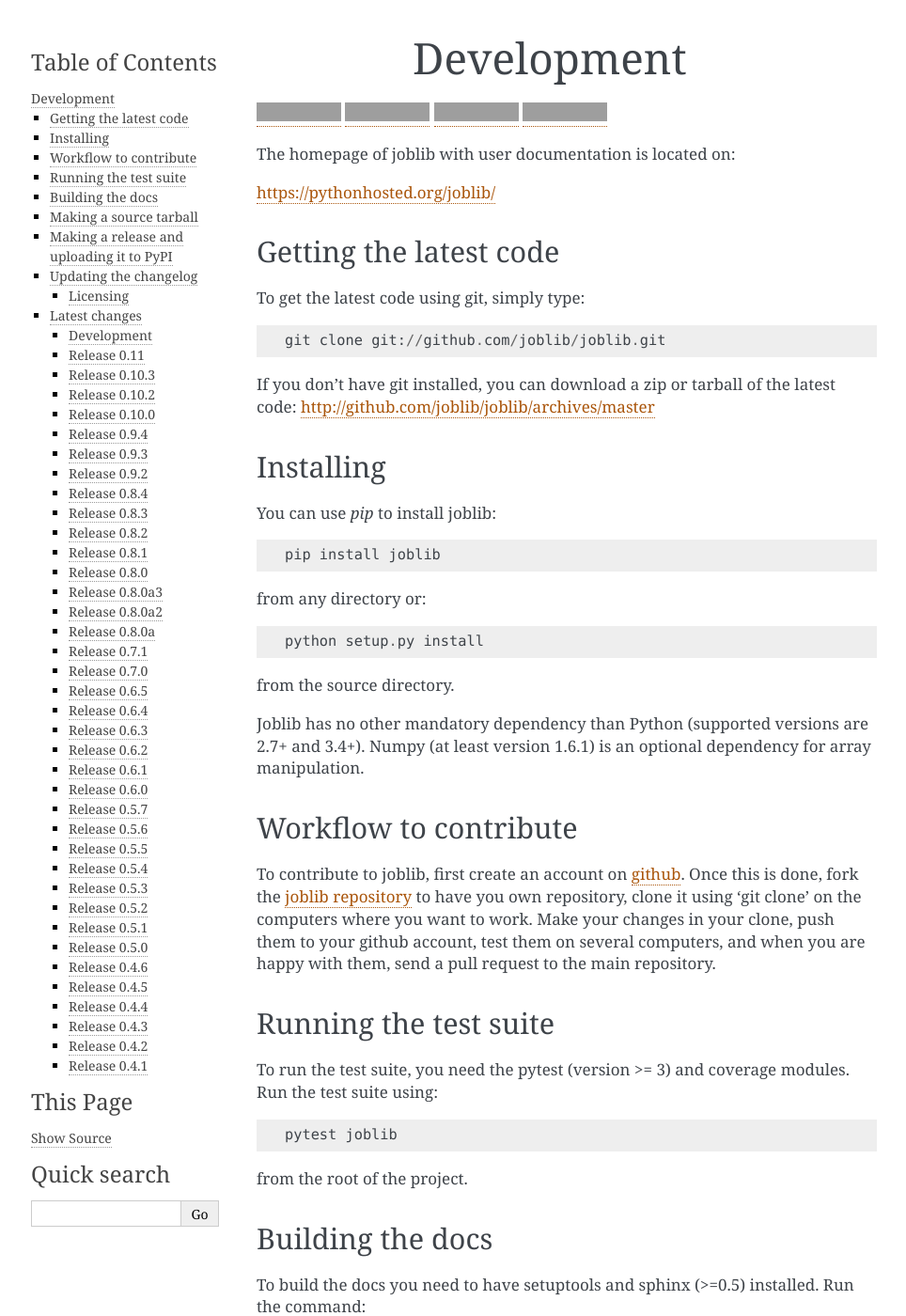
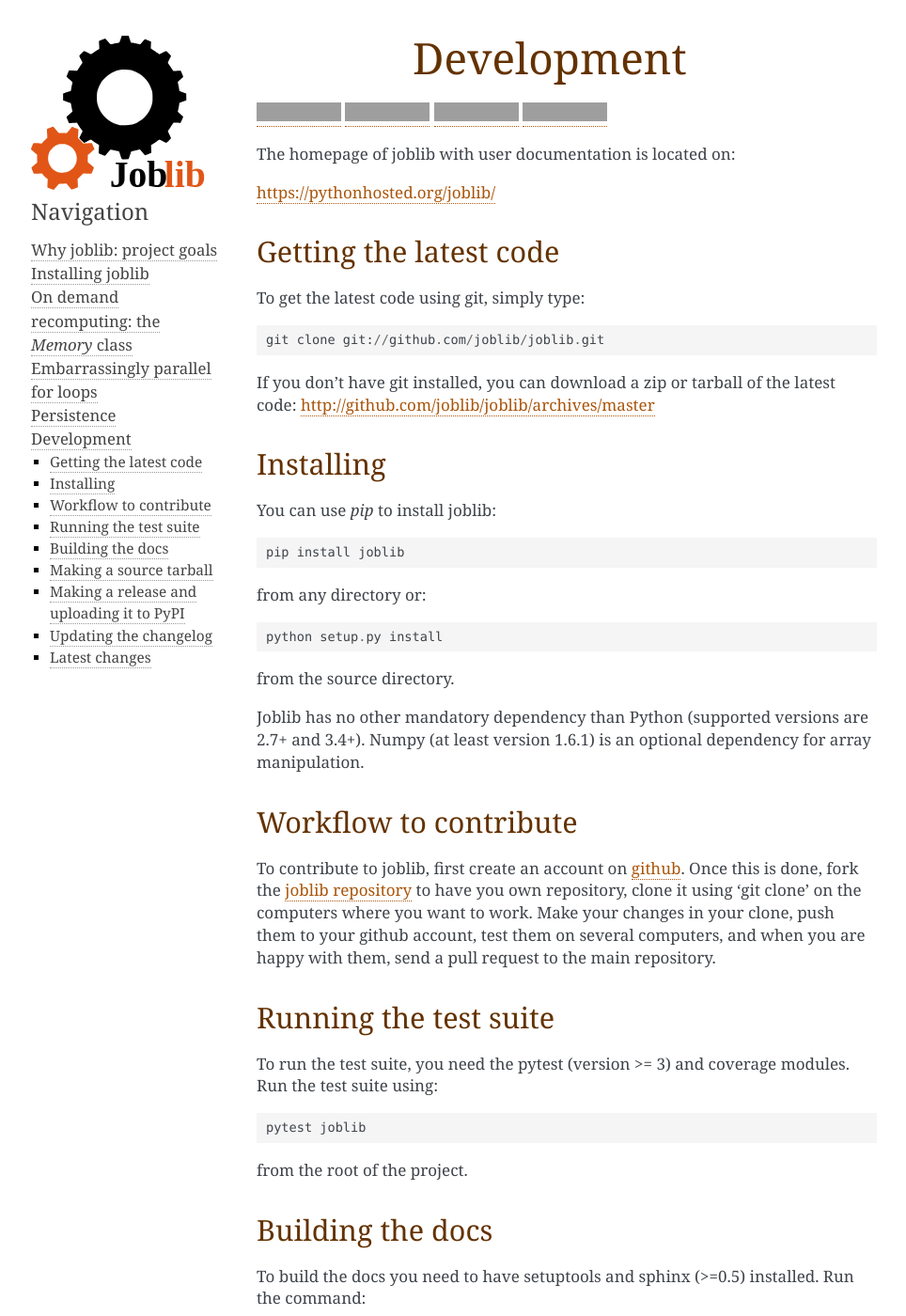
Before and after one commit to joblib/joblib, a Sphinx documentation site: the page built from doc/developing.rst, in a window 1280 px wide and 1400 px high. Shown: the whole window at 94% size, without its empty margins (147-1111 px from the left). Built offline with Sphinx 7.4.7, drawn with Linux system fonts in a browser that asks for light colours; formulas are drawn with MathJax 3; pages that are not in the unit, such as notebooks, are missing from menus; grey boxes are pictures that could not be loaded.

Commit message:
DOC: improve website style and add a logo

```diff
--- a/doc/_static/custom.css
+++ b/doc/_static/custom.css
@@ -1,4 +1,19 @@
+/* Main page title */
 div.body h1 {
     text-align: center;
     font-size: 270%;
+    color: #643200;
 }
+
+/* Secondary sections title */
+div.body h2 {
+    color: #643200;
+}
+
+/* Example python code block */
+div.highlight pre {
+    background-color: #f5f5f5;
+    font-size: 80%;
+    padding-left: 10px;
+    padding-right: 10px;
+}
--- a/doc/_templates/layout.html
+++ b/doc/_templates/layout.html
@@ -17,10 +17,5 @@
     <p class="searchtip" style="font-size: 80%">
     Send an email to subscribe</p>
     </div>
-{%- if show_source and has_source and sourcename %}
 <hr/>
-<small><a href="{{ pathto('_sources/' + sourcename, true)|e }}"
-           rel="nofollow">{{ _('Show this page source') }}</a>
-</small>
-{%- endif %}
 {% endblock %}
--- a/doc/conf.py
+++ b/doc/conf.py
@@ -47,6 +47,7 @@ intersphinx_mapping = {
 
 # sphinx-gallery configuration
 sphinx_gallery_conf = {
+    'default_thumb_file': 'doc/_static/joblib_logo_examples.png',
     'doc_module': 'joblib',
     'filename_pattern': '',
     'backreferences_dir': os.path.join('generated'),
@@ -139,7 +140,7 @@ trim_doctest_flags = True
 # The name of an image file (within the static path) to use as favicon of the
 # docs.  This file should be a Windows icon file (.ico) being 16x16 or 32x32
 # pixels large.
-#html_favicon = None
+html_favicon = '_static/favicon.ico'
 
 # Add any paths that contain custom static files (such as style sheets) here,
 # relative to this directory. They are copied after the builtin static files,
@@ -155,7 +156,13 @@ html_static_path = ['_static']
 #html_use_smartypants = True
 
 # Custom sidebar templates, maps document names to template names.
-#html_sidebars = {}
+html_sidebars = {
+    '**': [
+        'about.html',
+        'navigation.html',
+    ]
+}
+
 
 # Additional templates that should be rendered to pages, maps page names to
 # template names.
@@ -222,11 +229,12 @@ latex_documents = [
 html_theme = 'alabaster'
 
 html_theme_options = {
+    'logo': 'joblib_logo.svg',
     'github_repo': 'joblib/joblib',
     'github_button': 'true',
-    'fixed_sidebar': 'true',
     'link': '#aa560c',
     'show_powered_by': 'false',
+    # 'gray_1': '#643200'
     # "relbarbgcolor": "#333",
     # "sidebarlinkcolor": "#e15617",
     # "sidebarbgcolor": "#000",
--- a/doc/index.rst
+++ b/doc/index.rst
@@ -1,18 +1,18 @@
 .. raw:: html
 
   <style type="text/css">
-    li.toctree-l1 {
+    div.body li.toctree-l1 {
         padding: 0.5em 0 1em 0 ;
         list-style-type: none;
         font-size: 150% ;
         }
 
-    li.toctree-l2 {
+    div.body li.toctree-l2 {
         font-size: 70% ;
         list-style-type: square;
         }
 
-    li.toctree-l3 {
+    div.body li.toctree-l3 {
         font-size: 85% ;
         list-style-type: circle;
         }
```
Also changed, not shown: doc/_static/favicon.ico (added), doc/_static/joblib_logo.svg (added), doc/_static/joblib_logo_examples.png (added).
